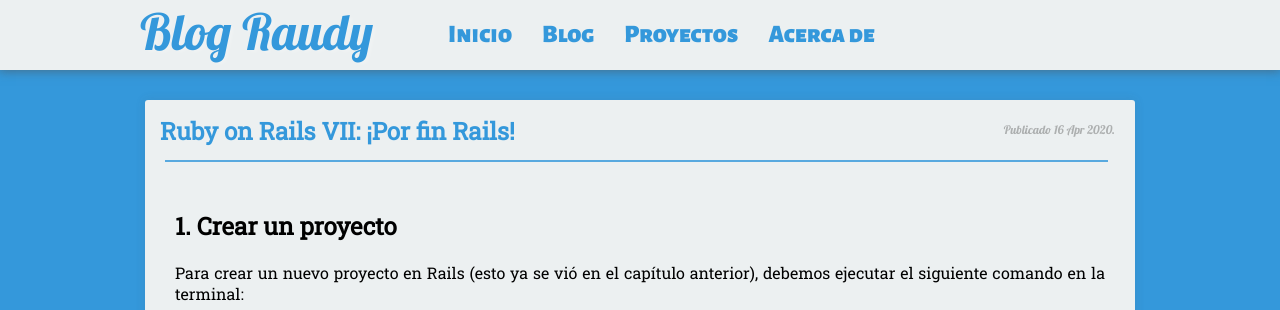
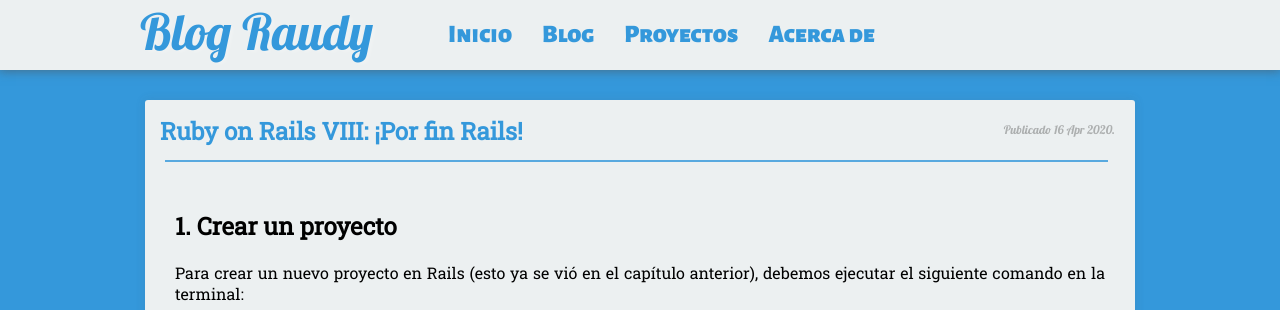
Before and after one commit to nisoto/Blog-anterior-2.0, a Jekyll site: the page built from _posts/2020-04-16-rails-viii-ruby-on-rails.md, in a window 1280 px wide and 900 px high. Shown: the top 310 px of the window. Built offline with Jekyll 4.4.1, drawn with Linux system fonts in a browser that asks for light colours; nearby versions of some CDN libraries.

Commit message:
Update and rename 2020-04-16-rails-vii-ruby-on-rails.md to 2020-04-16-rails-viii-ruby-on-rails.md

```diff
--- a/_posts/2020-04-16-rails-vii-ruby-on-rails.md
+++ b/_posts/2020-04-16-rails-viii-ruby-on-rails.md
@@ -1,8 +1,8 @@
 ---
 layout: post
-title: "Ruby on Rails VII: ¡Por fin Rails!"
+title: "Ruby on Rails VIII: ¡Por fin Rails!"
 date: 2020-04-16
-excerpt: "Capítulo N°7 del curso de Ruby on Rails"
+excerpt: "Capítulo N°8 del curso de Ruby on Rails"
 tags: [rails]
 ---
 
```
